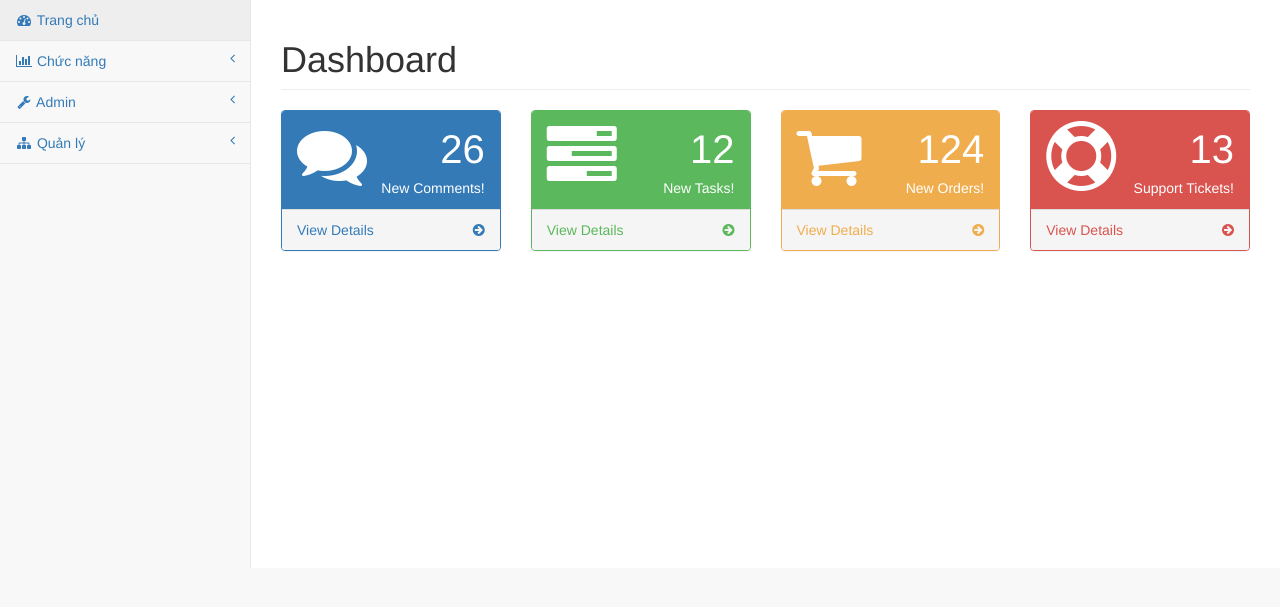
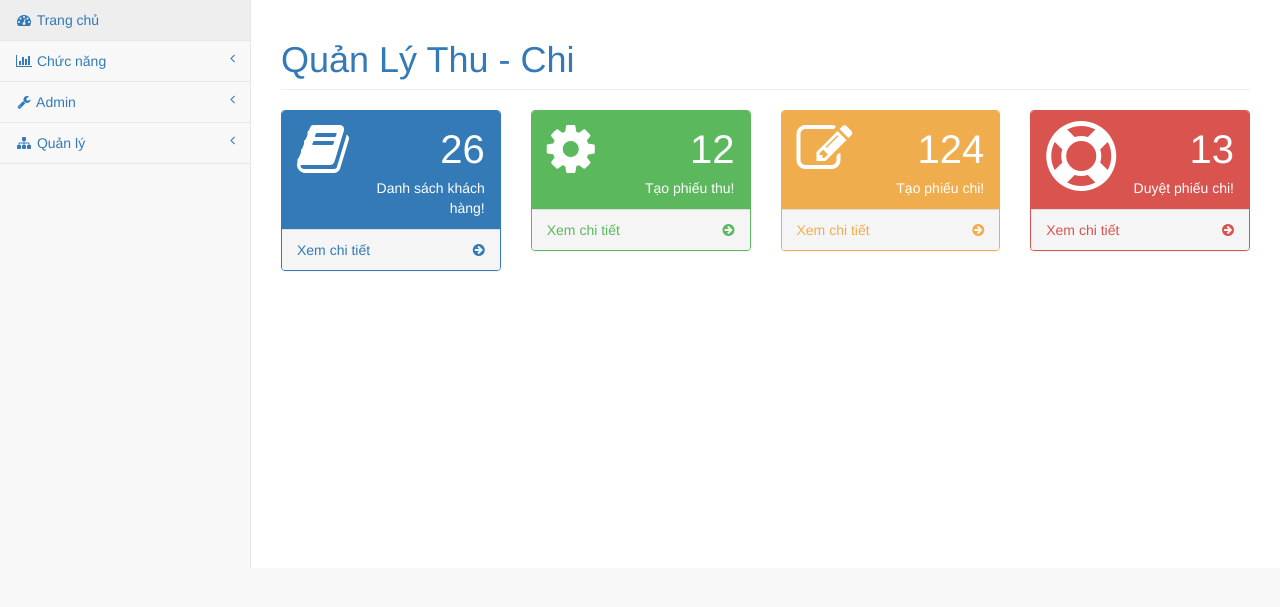
Before and after one commit to thachmong0707/ahihi, a PHP site: page /ahihi/views/pages/index.php in a window 1280 px wide. Shown: the part 51-658 px from the top of the page. Run offline with PHP 8.4, Linux system fonts and the light colour scheme; the visitor is signed in with stand-in values (Sample User, id 1).

Commit message:
updatedashboard

```diff
--- a/views/pages/index.php
+++ b/views/pages/index.php
@@ -14,7 +14,7 @@
         <div id="page-wrapper">
             <div class="row">
                 <div class="col-lg-12">
-                    <h1 class="page-header">Dashboard</h1>
+                    <h1 class="page-header" style="color: #337ab7">Quản Lý Thu - Chi</h1>
                 </div>
                 <!-- /.col-lg-12 -->
             </div>
@@ -25,17 +25,17 @@
                         <div class="panel-heading">
                             <div class="row">
                                 <div class="col-xs-3">
-                                    <i class="fa fa-comments fa-5x"></i>
+                                    <i class="fa fa-book fa-4x"></i>
                                 </div>
                                 <div class="col-xs-9 text-right">
                                     <div class="huge">26</div>
-                                    <div>New Comments!</div>
+                                    <div>Danh sách khách hàng!</div>
                                 </div>
                             </div>
                         </div>
-                        <a href="#">
+                        <a href="danhsachkhachhang.php">
                             <div class="panel-footer">
-                                <span class="pull-left">View Details</span>
+                                <span class="pull-left">Xem chi tiết</span>
                                 <span class="pull-right"><i class="fa fa-arrow-circle-right"></i></span>
                                 <div class="clearfix"></div>
                             </div>
@@ -47,17 +47,17 @@
                         <div class="panel-heading">
                             <div class="row">
                                 <div class="col-xs-3">
-                                    <i class="fa fa-tasks fa-5x"></i>
+                                    <i class="fa fa-cog fa-4x"></i>
                                 </div>
                                 <div class="col-xs-9 text-right">
                                     <div class="huge">12</div>
-                                    <div>New Tasks!</div>
+                                    <div>Tạo phiếu thu!</div>
                                 </div>
                             </div>
                         </div>
-                        <a href="#">
+                        <a href="phieu-thu-tien-mat.php">
                             <div class="panel-footer">
-                                <span class="pull-left">View Details</span>
+                                <span class="pull-left">Xem chi tiết</span>
                                 <span class="pull-right"><i class="fa fa-arrow-circle-right"></i></span>
                                 <div class="clearfix"></div>
                             </div>
@@ -69,17 +69,17 @@
                         <div class="panel-heading">
                             <div class="row">
                                 <div class="col-xs-3">
-                                    <i class="fa fa-shopping-cart fa-5x"></i>
+                                    <i class="fa fa-edit fa-4x"></i>
                                 </div>
                                 <div class="col-xs-9 text-right">
                                     <div class="huge">124</div>
-                                    <div>New Orders!</div>
+                                    <div>Tạo phiếu chi!</div>
                                 </div>
                             </div>
                         </div>
-                        <a href="#">
+                        <a href="phieu-chi-tien-mat.php">
                             <div class="panel-footer">
-                                <span class="pull-left">View Details</span>
+                                <span class="pull-left">Xem chi tiết</span>
                                 <span class="pull-right"><i class="fa fa-arrow-circle-right"></i></span>
                                 <div class="clearfix"></div>
                             </div>
@@ -95,13 +95,13 @@
                                 </div>
                                 <div class="col-xs-9 text-right">
                                     <div class="huge">13</div>
-                                    <div>Support Tickets!</div>
+                                    <div>Duyệt phiếu chi!</div>
                                 </div>
                             </div>
                         </div>
-                        <a href="#">
+                        <a href="duyetphieuchi.<?php  ?>">
                             <div class="panel-footer">
-                                <span class="pull-left">View Details</span>
+                                <span class="pull-left">Xem chi tiết</span>
                                 <span class="pull-right"><i class="fa fa-arrow-circle-right"></i></span>
                                 <div class="clearfix"></div>
                             </div>
```
